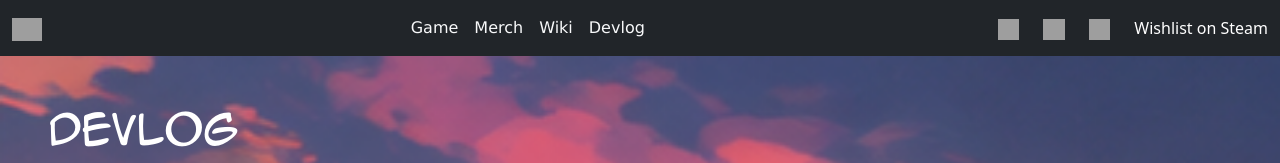
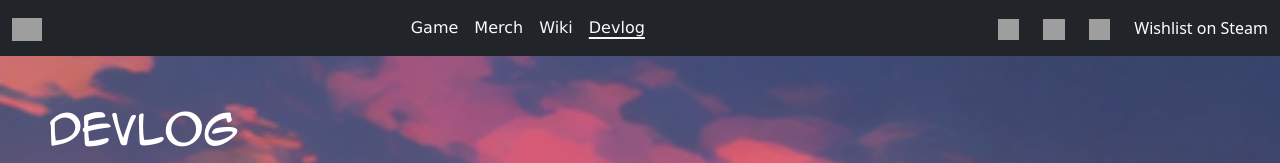
Before and after one commit to TilenoLogy/TripToMarsWebsite, an Angular app in the folder mars-shop/: page /devlog in a window 1280 px wide. Shown: the top 163 px of the page. Built offline with nearby package versions, Linux system fonts and the light colour scheme; grey boxes are pictures that could not be loaded.

Commit message:
Navbar shows on which tab are you rn

```diff
--- a/mars-shop/src/app/navbar/navbar.css
+++ b/mars-shop/src/app/navbar/navbar.css
@@ -0,0 +1,7 @@
+.nav-link:hover,
+.nav-link.active,
+.nav_button:hover {
+    text-decoration: underline;
+    text-underline-offset: 0.25rem;
+    text-decoration-thickness: 2px;
+}
--- a/mars-shop/src/app/navbar/navbar.html
+++ b/mars-shop/src/app/navbar/navbar.html
@@ -8,16 +8,16 @@
         </button>
         <div class="collapse navbar-collapse" id="collapsibleNavbar">
             <ul class="navbar-nav mx-auto">
-                <li class="nav-item nav-elem"><a class="nav-link text-light" routerLink="/game" style="font-family:Verdana, Geneva, Tahoma, sans-serif">Game</a></li>
-                <li class="nav-item nav-elem"><a class="nav-link text-light" routerLink="/merch" style="font-family:Verdana, Geneva, Tahoma, sans-serif">Merch</a></li>
-                <li class="nav-item nav-elem"><a class="nav-link text-light" routerLink="/wiki" style="font-family:Verdana, Geneva, Tahoma, sans-serif">Wiki</a></li>
-                <li class="nav-item nav-elem"><a class="nav-link text-light" routerLink="/devlog" style="font-family:Verdana, Geneva, Tahoma, sans-serif">Devlog</a></li>
+                <li class="nav-item nav-elem"><a class="nav-link text-light" routerLink="/game" routerLinkActive="active" style="font-family:Verdana, Geneva, Tahoma, sans-serif">Game</a></li>
+                <li class="nav-item nav-elem"><a class="nav-link text-light" routerLink="/merch" routerLinkActive="active" style="font-family:Verdana, Geneva, Tahoma, sans-serif">Merch</a></li>
+                <li class="nav-item nav-elem"><a class="nav-link text-light" routerLink="/wiki" routerLinkActive="active" style="font-family:Verdana, Geneva, Tahoma, sans-serif">Wiki</a></li>
+                <li class="nav-item nav-elem"><a class="nav-link text-light" routerLink="/devlog" routerLinkActive="active" style="font-family:Verdana, Geneva, Tahoma, sans-serif">Devlog</a></li>
             </ul>
             <div class="navbar-actions">
-                <a class="nav-elem" href="#" onclick="alert('Instagram button is not usable yet.');"><img src="https://cdn.simpleicons.org/instagram/ffffff" alt="Instagram logo"></a>
-                <a class="nav-elem" href="#" onclick="alert('X / Twitter button is not usable yet.');"><img src="https://cdn.simpleicons.org/x/ffffff" alt="Twitter logo"></a>
-                <a class="nav-elem" href="#" onclick="alert('Discord button is not usable yet.');"><img src="https://cdn.simpleicons.org/discord/ffffff" alt="Discord logo"></a>
-                <a class="nav-elem" href="#" onclick="alert('No Steam store yet.');">Wishlist on Steam</a>
+                <a class="nav-elem nav_button" href="#" onclick="alert('Instagram button is not usable yet.');"><img src="https://cdn.simpleicons.org/instagram/ffffff" alt="Instagram logo"></a>
+                <a class="nav-elem nav_button" href="#" onclick="alert('X / Twitter button is not usable yet.');"><img src="https://cdn.simpleicons.org/x/ffffff" alt="Twitter logo"></a>
+                <a class="nav-elem nav_button" href="#" onclick="alert('Discord button is not usable yet.');"><img src="https://cdn.simpleicons.org/discord/ffffff" alt="Discord logo"></a>
+                <a class="nav-elem nav_button" href="#" onclick="alert('No Steam store yet.');">Wishlist on Steam</a>
             </div>
         </div>
     </div>
--- a/mars-shop/src/app/navbar/navbar.ts
+++ b/mars-shop/src/app/navbar/navbar.ts
@@ -1,8 +1,8 @@
 import { Component } from '@angular/core';
-import { RouterLink } from "@angular/router"
+import { RouterLink, RouterLinkActive } from '@angular/router';
 
 @Component({
-  imports: [RouterLink],
+  imports: [RouterLink, RouterLinkActive],
   selector: 'app-navbar',
   styleUrl: './navbar.css',
   templateUrl: './navbar.html',
```
